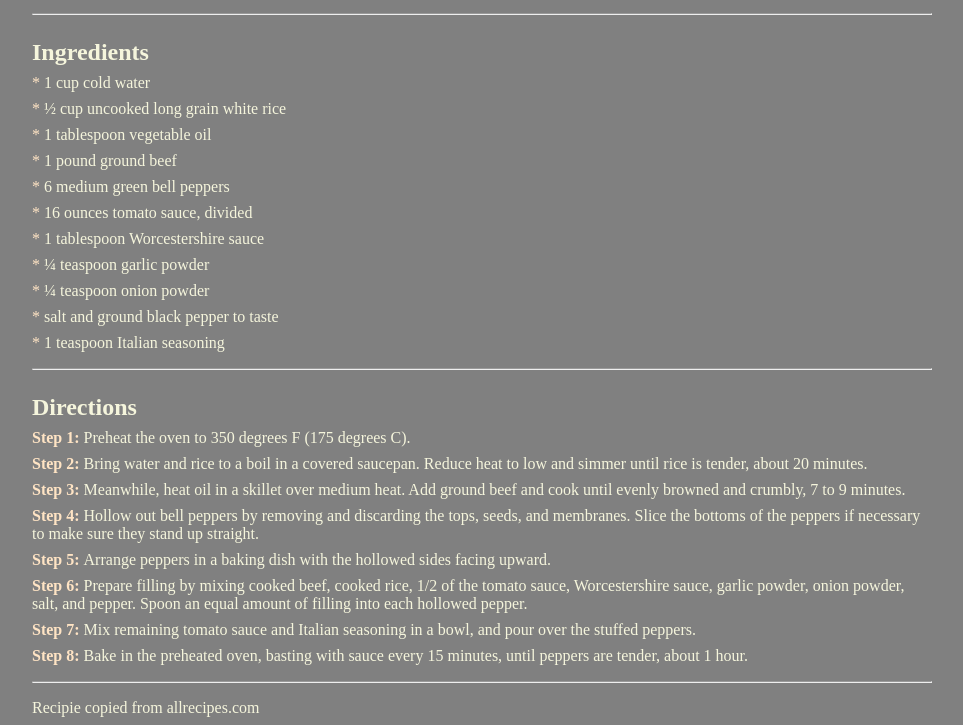
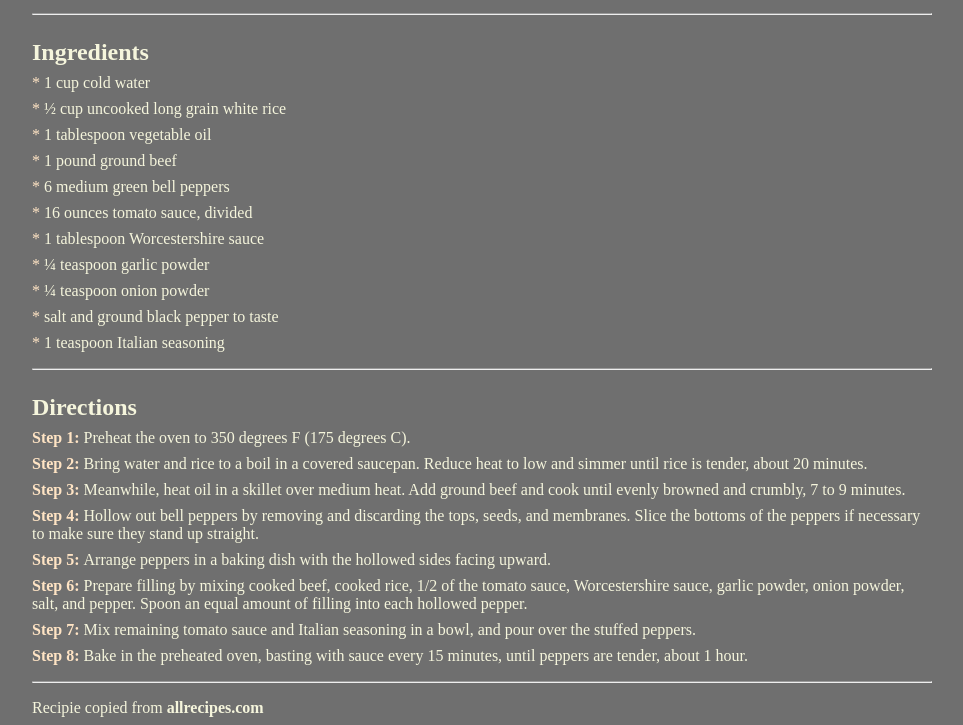
Before and after one commit to MzMaXaM/RecipesWebsite, a plain HTML site: page recipies/stuffedPeppers.html in a window 1280 px wide. Shown: the part 566-1291 px from the top of the page, without its empty margins (158-1121 px from the left). Drawn offline with Linux system fonts and the light colour scheme.

Commit message:
minor refactoring

```diff
--- a/styles/recipiesStyles.css
+++ b/styles/recipiesStyles.css
@@ -1,4 +1,3 @@
-
 .fotoInfo {
   display: flex;
   flex-wrap: wrap;
@@ -30,15 +29,6 @@ h1 {
 
 h2, h3 {
   margin: 1em 0 0;
-}
-
-a {
-  text-decoration: none;
-  color: beige;
-}
-
-a:hover {
-  color: bisque;
 }
 
 header a {
--- a/styles/zeroeing.css
+++ b/styles/zeroeing.css
@@ -8,6 +8,16 @@ body {
   width: 90%;
   max-width: 900px;
   margin: 0 auto;
-  background-color: gray;
+  background-color: rgb(111, 111, 111);
   color: beige;
 }
+
+a {
+  text-decoration: none;
+  color: beige;
+  font-weight: 700;
+}
+
+a:hover {
+  color: bisque;
+}
```
Also changed, not shown: recipies/porkRiceMeatballs.html (+3 -1 lines).
